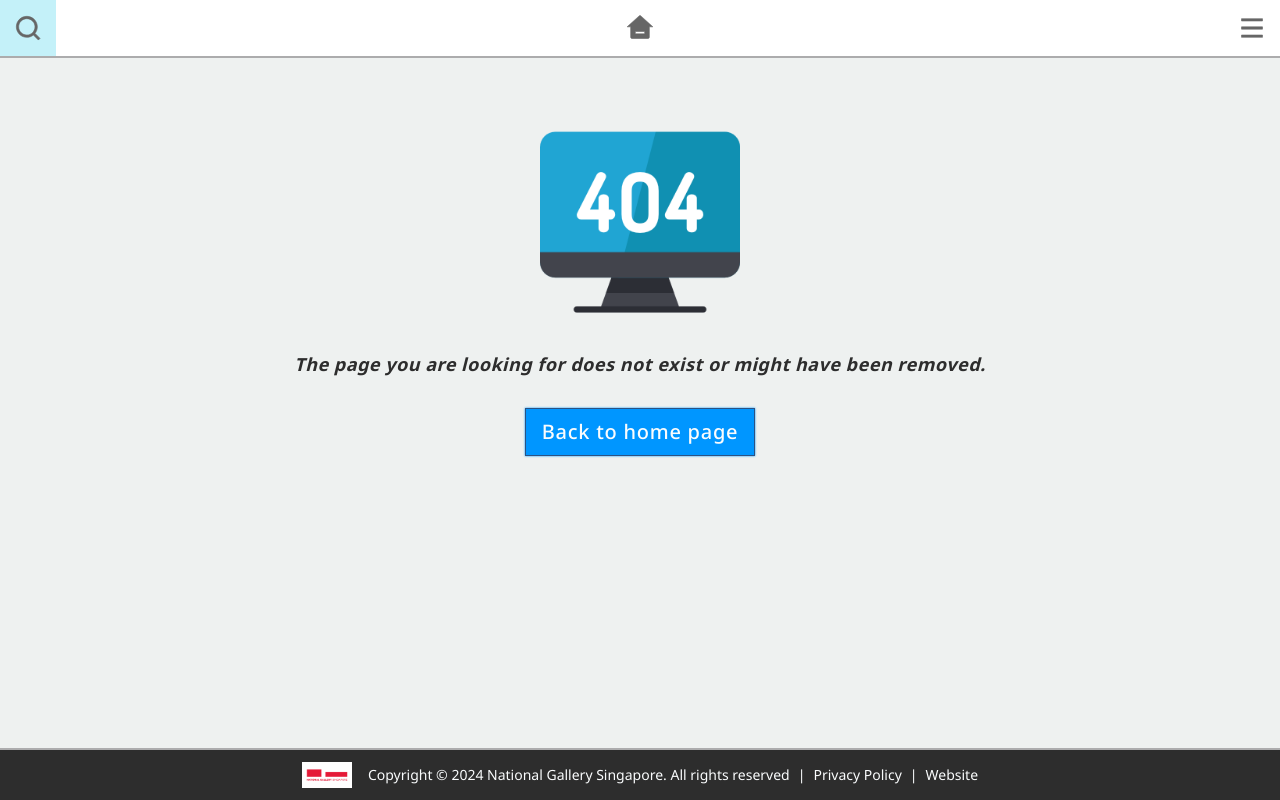
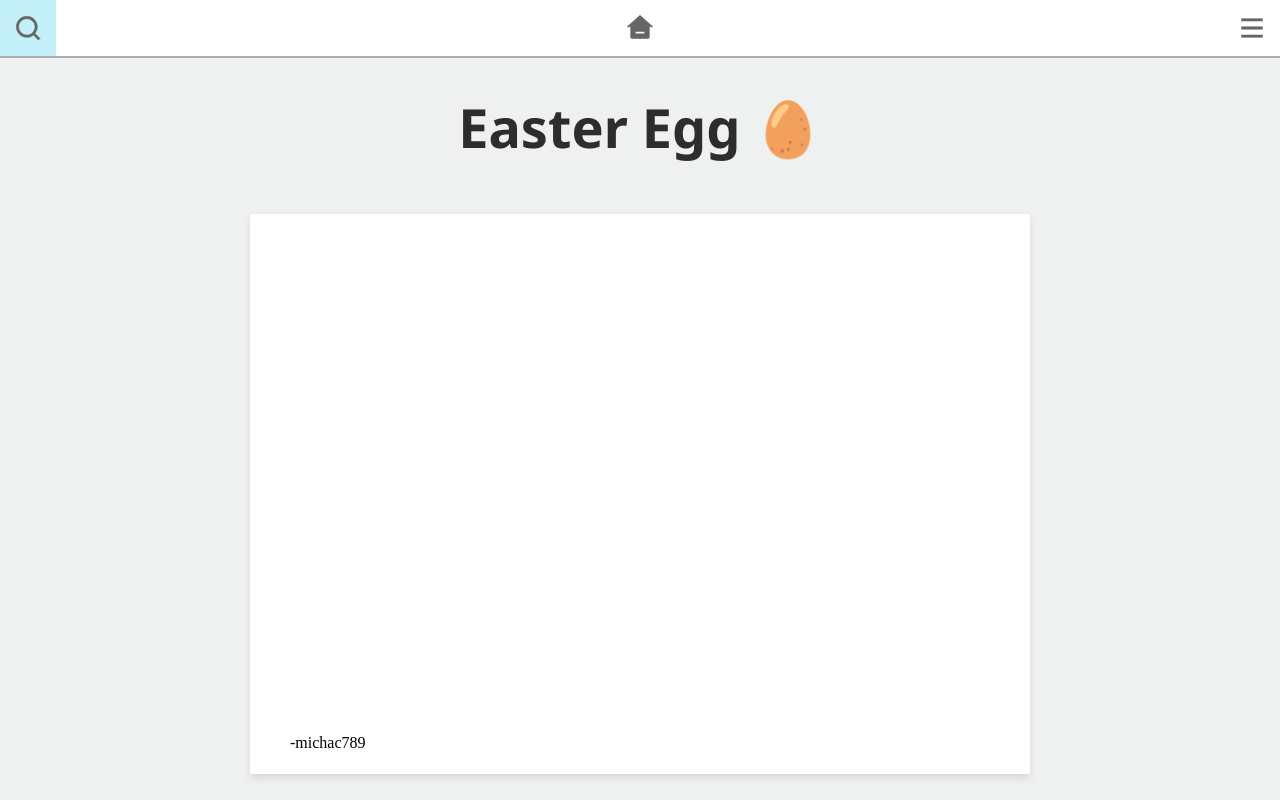
Before and after one commit to michac789/ngs-living-pictures, a React (Create React App) app: page /easter-egg in a window 1280 px wide. Shown: the top 800 px of the page. Built offline with nearby package versions, Linux system fonts and the light colour scheme.

Commit message:
feat: add easter egg

```diff
--- a/src/Routes.tsx
+++ b/src/Routes.tsx
@@ -1,7 +1,9 @@
 import React from "react";
+import ReactPlayer from "react-player";
 import { createBrowserRouter } from "react-router-dom";
 import { orderedPages } from "./constants/pages";
 import { PageNotFoundError } from "./components/Error/Error";
+import { PageContent } from "./components/PageContent/PageContent";
 import { PageLayout } from "./components/PageLayout/PageLayout";
 import ColorPalette from "./pages/_Internal/ColorPalette";
 import IconSvg from "./pages/_Internal/IconSvg";
@@ -36,6 +38,20 @@ const router = createBrowserRouter([
         element: <Typography />,
       },
       {
+        path: "easter-egg",
+        element: <PageContent data={{ title: "Easter Egg 🥚" }} style={{ height: "60vh", width: "90%" }}>
+          <ReactPlayer
+            url="https://www.youtube.com/watch?v=dQw4w9WgXcQ"
+            playing={true}
+            muted={false}
+            controls={false}
+            width="100%"
+            height="100%"
+          />
+          -michac789
+        </PageContent>,
+      },
+      {
         path: "*",
         element: <PageNotFoundError />,
       }
--- a/src/components/PageLayout/SearchModal.tsx
+++ b/src/components/PageLayout/SearchModal.tsx
@@ -27,7 +27,7 @@ export const SearchModal = ({
             <li>Responsive design</li>
             <li>Essay page allow image side by side or float wrap text</li>
             <li>Automate PDF in AWS S3 upload for sidebar when clicked</li>
-            <li>Consider migrating to gatsby for ssd</li>
+            <li>Consider migrating to gatsby for ssg</li>
           </ol>
         </SearchModalContainer>
       </DarkBackdrop>
```
